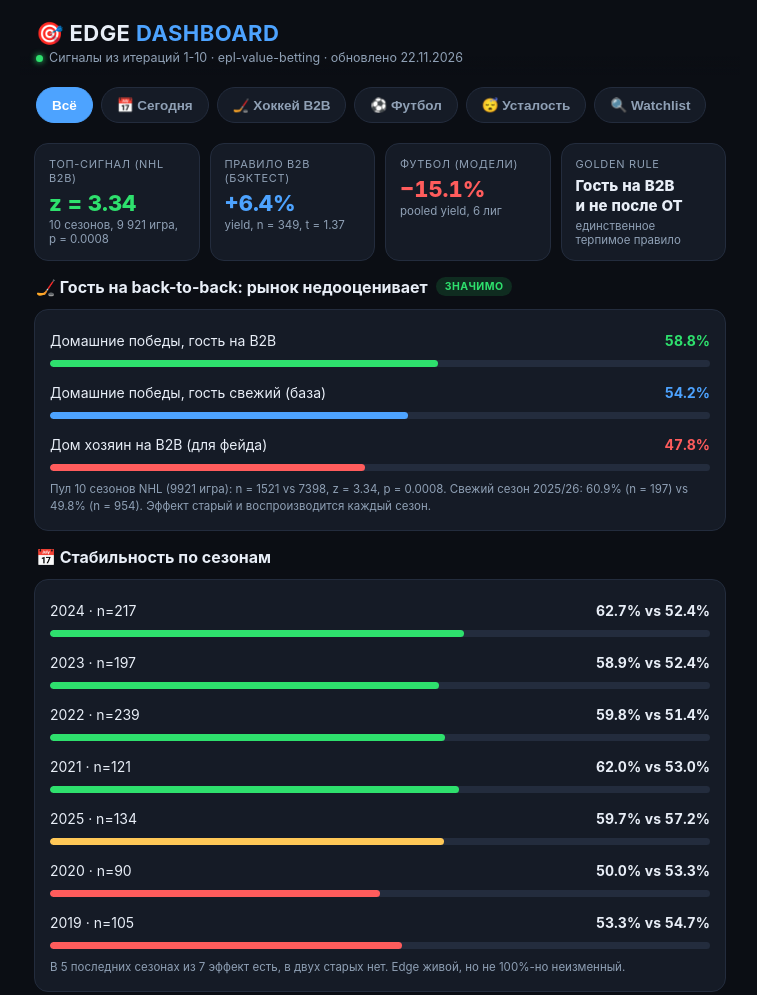
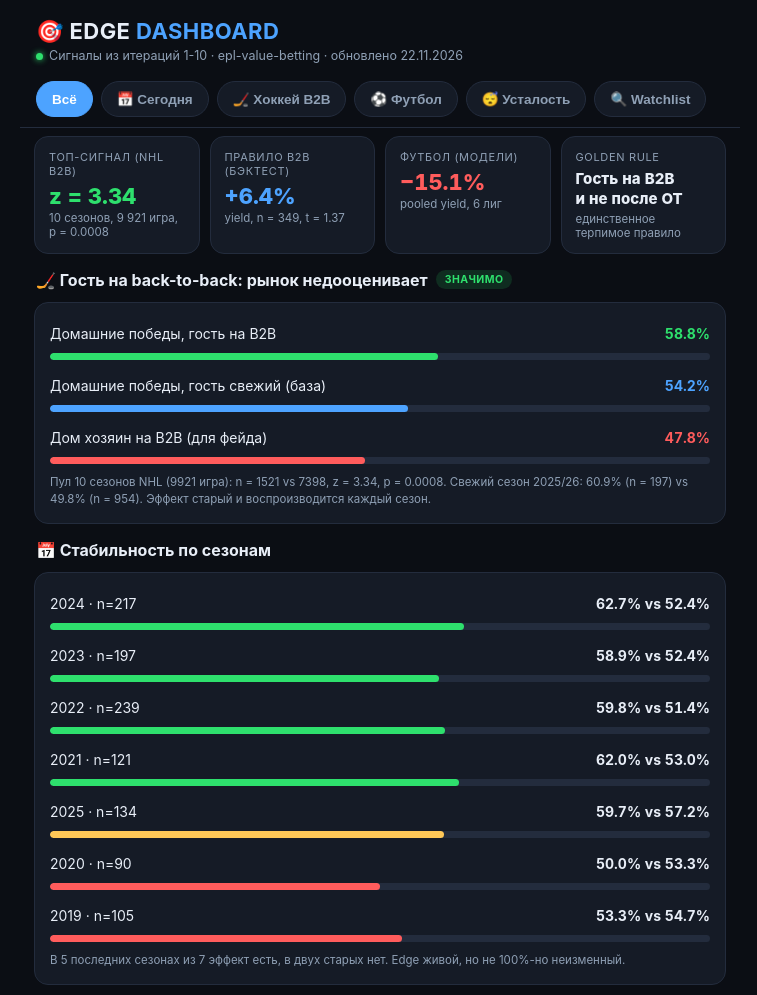
Before and after one commit to palcikia-crypto/epl-value-betting, a plain HTML site: page dashboard/betboom.html in a window 1280 px wide. Shown: the top 995 px of the page, without its empty margins (260-1017 px from the left). Drawn offline with Linux system fonts and the light colour scheme.

Commit message:
betboom.html v3: sticky tab bar fix, move today block into wrap, no-cache meta

```diff
--- a/dashboard/betboom.html
+++ b/dashboard/betboom.html
@@ -4,19 +4,22 @@
 <meta charset="utf-8">
 <meta name="viewport" content="width=device-width, initial-scale=1, viewport-fit=cover">
 <meta name="theme-color" content="#0e1117">
+<meta http-equiv="cache-control" content="no-cache, no-store, must-revalidate">
 <meta name="apple-mobile-web-app-capable" content="yes">
 <meta name="description" content="EDGE Dashboard: все сигналы из итераций 1-10 value betting пайплайна">
-<title>EDGE Dashboard - BetBoom Edition (v2)</title>
+<title>EDGE Dashboard - BetBoom Edition (v3)</title>
 <style>
 :root{--bg:#0b0e14;--card:#151b26;--card2:#1a2230;--line:#232c3d;--fg:#e8eef7;--mut:#8fa0b5;--grn:#2ee06d;--red:#ff5c5c;--yel:#ffc857;--acc:#4da3ff;--pink:#ff4d9d;}
 *{box-sizing:border-box;margin:0;padding:0;-webkit-tap-highlight-color:transparent}
 html{scroll-behavior:smooth}
 body{background:var(--bg);color:var(--fg);font-family:-apple-system,BlinkMacSystemFont,"Segoe UI",Roboto,sans-serif;padding-bottom:80px;max-width:720px;margin:0 auto;}
-header{padding:20px 16px 10px;position:sticky;top:0;background:linear-gradient(180deg,var(--bg) 75%,transparent);z-index:9;}
+header{padding:18px 16px 8px;background:var(--bg);position:relative;z-index:9;}
 h1{font-size:22px;letter-spacing:.02em}
 h1 span{color:var(--acc)}
 .sub{color:var(--mut);font-size:12.5px;margin-top:4px}
-.tabs{display:flex;gap:8px;overflow-x:auto;padding:12px 16px;scrollbar-width:none}
+.tabbar{position:sticky;top:0;z-index:20;background:var(--bg);border-bottom:1px solid var(--line);padding-bottom:8px}
+.tabs{display:flex;gap:8px;overflow-x:auto;padding:10px 16px 2px;scrollbar-width:none;-webkit-overflow-scrolling:touch}
+.tab{white-space:nowrap;flex:0 0 auto}
 .tabs::-webkit-scrollbar{display:none}
 .tab{flex:0 0 auto;padding:9px 15px;border-radius:999px;background:var(--card);border:1px solid var(--line);color:var(--mut);font-size:13.5px;font-weight:600;cursor:pointer}
 .tab.on{background:var(--acc);border-color:var(--acc);color:#fff}
@@ -51,14 +54,14 @@ footer{color:var(--mut);font-size:11.5px;padding:22px 16px;line-height:1.6}
 <body>
 <header><h1>🎯 EDGE <span>DASHBOARD</span></h1>
 <div class="sub"><span class="pill-live"></span>Сигналы из итераций 1-10 · epl-value-betting · обновлено 22.11.2026</div></header>
-<div class="tabs" role="tablist">
+<div class="tabbar"><div class="tabs" role="tablist">
 <button class="tab on" data-t="all">Всё</button>
 <button class="tab" data-t="today">📅 Сегодня</button>
 <button class="tab" data-t="nhl">🏒 Хоккей B2B</button>
 <button class="tab" data-t="foot">⚽ Футбол</button>
 <button class="tab" data-t="fat">😴 Усталость</button>
 <button class="tab" data-t="wl">🔍 Watchlist</button>
-</div>
+</div></div>
 <div class="wrap">
 <section data-s="all nhl foot fat wl"><div class="kpis">
 <div class="kpi"><div class="l">Топ-сигнал (NHL B2B)</div><div class="v gr">z = 3.34</div><div class="n">10 сезонов, 9 921 игра, p = 0.0008</div></div>
@@ -139,7 +142,6 @@ footer{color:var(--mut);font-size:11.5px;padding:22px 16px;line-height:1.6}
 <div class="tag">Критерий перехода в позицию: t ≥ 2 на выборке ≥ 400 или готовая пре-регистрация отдельного окна. Пока всё это разведочные сигналы, не боевые правила.</div></div>
 <div class="verdict" data-s="wl all">🎯 <b>Итог для БетБум:</b> одно правило NHL (гость B2B без OT, ставка на хозяина) имеет статистическое обоснование (z = 3.34 в 10-летнем пуле, +6.4% yield в бэктесте по реальным ценам, +7.3% yield на независимом рынке Polymarket). Все остальное - либо минус, либо разведка.</div>
 </section>
-</div>
 <section data-s="today all nhl"><h2>📅 Матчи сегодня <span class="pill exp">LIVE</span></h2><div class="card" id="gwrap"><div class="tag">Загружаю календарь NHL<span class="dots"></span></div></div><div class="note">Бейджи: <b class="gr">ГОСТЬ B2B</b> - по правилу ставка на хозяина (доля 1-2% банка); <b class="yl">OT ВЧЕРА</b> - по правилу пропуск; <span class="am">СВЕЖИЕ</span> - обычная игра. Время показано в твоей локальной зоне.</div></section><footer>Данные: epl-value-betting (football-data.co.uk, NHL API, Polymarket, nflverse, tennis-data.co.uk), итерации 1-10, обновлено 22.11.2026. Статистическая значимость: z/t = тестовая статистика. Не является финансовой рекомендацией.</footer>
 <script>
 const tabs = document.querySelectorAll(".tab");
```
